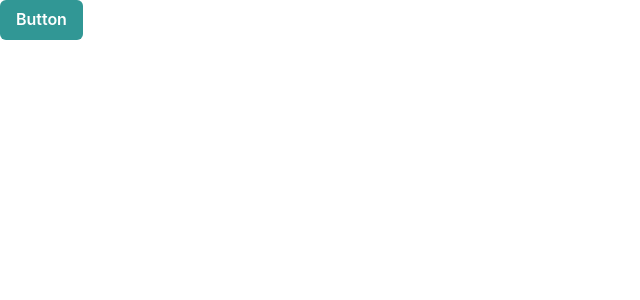
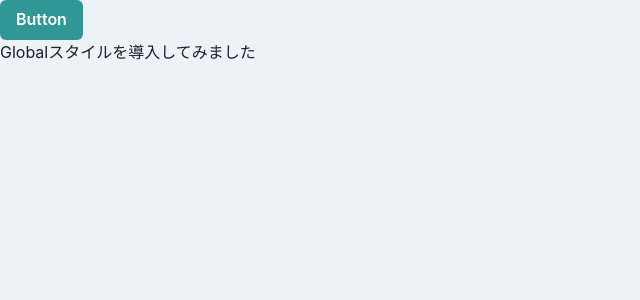
Before and after one commit to Remi-1201/React-Typescript-03, a React (Create React App) app: page / in a window 1280 px wide. Shown: the top 300 px of the page, without its empty margins (0-640 px from the left). Built offline with nearby package versions, Linux system fonts and the light colour scheme.

Commit message:
2. Global なスタイルを設定する

```diff
--- a/src/App.tsx
+++ b/src/App.tsx
@@ -1,13 +1,18 @@
 // 1- ChakraProviderとその他のコンポネントを導入
 import { Button, ChakraProvider } from "@chakra-ui/react";
-import "./styles.css";
+// 2- Globalスタイルのthemeを導入
+import theme from "./theme/theme";
 
 export default function App() {
   return (
     // 1- return の中身を <ChakraProvider> で囲む
-    <ChakraProvider>
+    // 2- Globalスタイルのthemeを適用
+    <ChakraProvider theme={theme}>
       {/* 1- colorSchemeなどのオプションでコンポネントをカストマイズできる */}
       <Button colorScheme="teal">Button</Button>
+
+      {/* 2- Globalスタイルを適用したので、文字の色も灰色に変わった */}
+      <p>Globalスタイルを導入してみました</p>
     </ChakraProvider>
   );
 }
--- /dev/null
+++ b/src/theme/theme.ts
@@ -0,0 +1,17 @@
+// 2- グローバル・スタイルに必要なchakra-uiのextendThemeを導入
+import { extendTheme } from "@chakra-ui/react";
+
+const theme = extendTheme({
+  styles: {
+    // 2- グロバールなスタイル
+    global: {
+      body: {
+        // 2- https://chakra-ui.com/docs/styled-system/theme を参照
+        backgroundColor: "gray.100", // <-背景色
+        color: "gray.800" // <-文字の色
+      }
+    }
+  }
+});
+// 2- 他のところからimportできるようにexportする
+export default theme;
```
Also changed, not shown: 1 other file (tests, documents, lock files or other folders).
